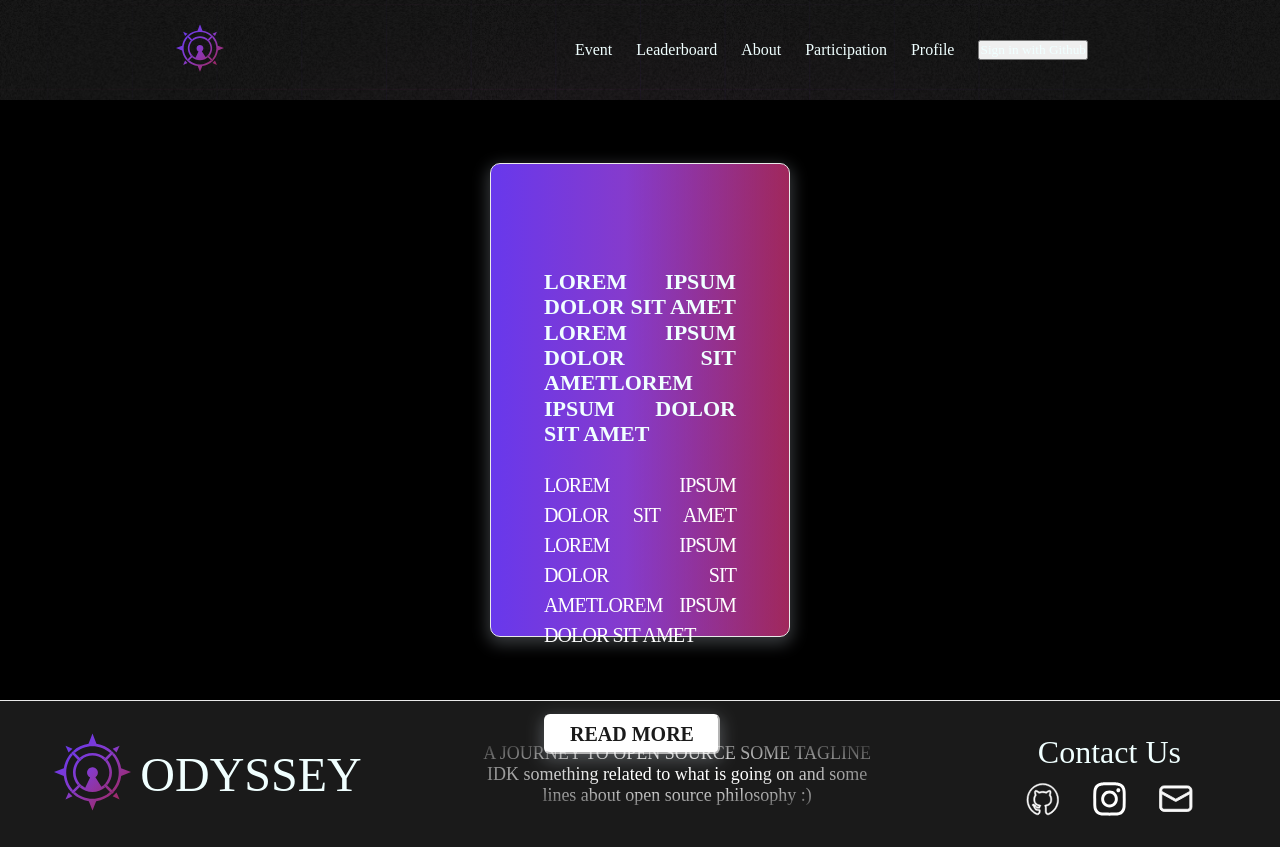
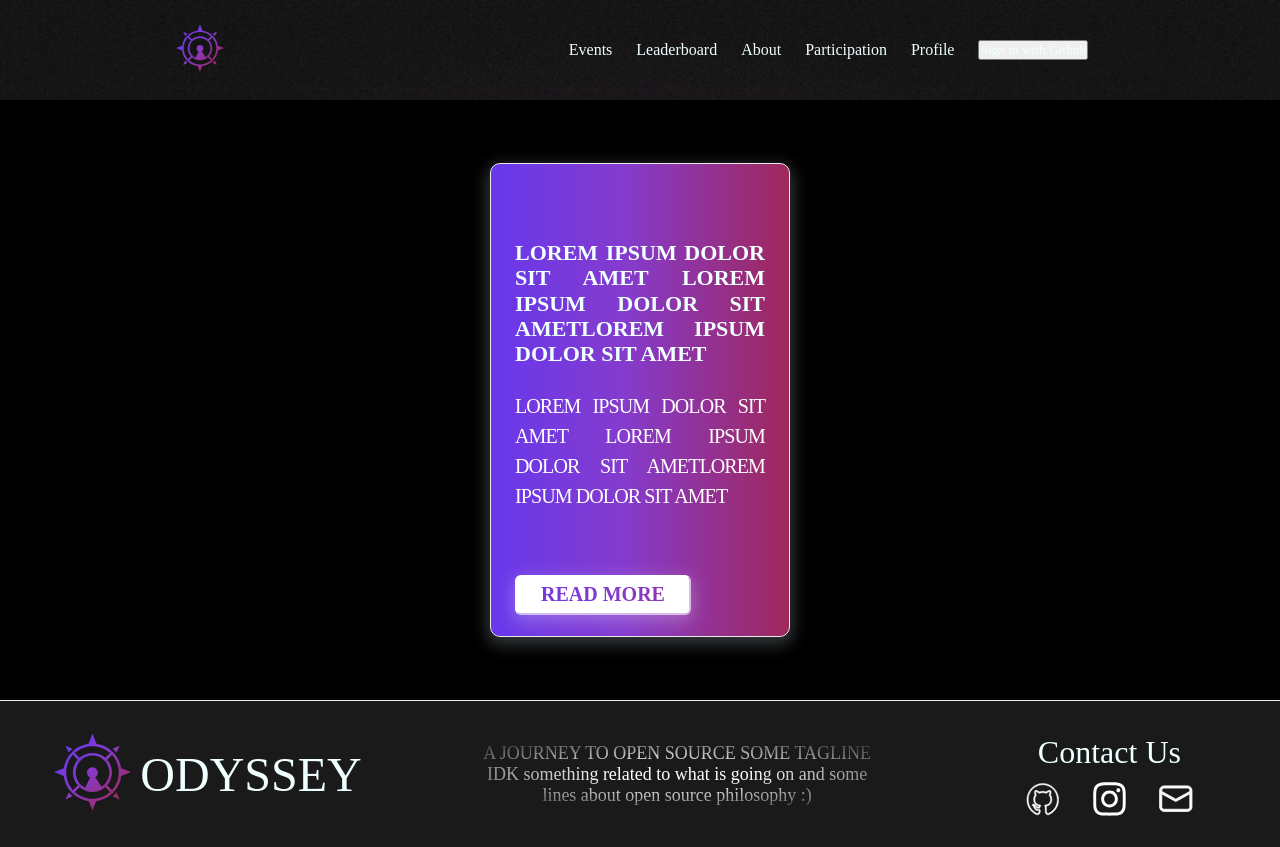
Before and after one commit to sdslabs/odyssey, a Next.js app in the folder frontend/: page /events in a window 1280 px wide. Built offline with nearby package versions, Linux system fonts and the light colour scheme; no server answers; a web font is replaced by a local one.

Commit message:
Fixes sass directory structures

```diff
--- a/frontend/components/Navbar.js
+++ b/frontend/components/Navbar.js
@@ -4,7 +4,7 @@ import NavItem from "./NavItem";
 import { signIn, signOut, useSession, SessionProvider } from "next-auth/react";
 
 const MENU_LIST = [
-  { text: "Event", href: "/event" },
+  { text: "Events", href: "/events" },
   { text: "Leaderboard", href: "/leaderboard" },
   { text: "About", href: "/about" },
   { text: "Participation", href: "/participation" },
--- a/frontend/pages/about/index.js
+++ b/frontend/pages/about/index.js
@@ -3,7 +3,6 @@ export default function Home() {
   return (
     <div className="center">
       <MemberCards imgsource={'/ok.jpg'} name="urmom"/>
-      <h2>Home Page</h2>
     </div>
   );
 }
--- a/frontend/styles/Card.module.scss
+++ /dev/null
@@ -1,55 +0,0 @@
-.card {
-    box-shadow: 0px 0.3rem 1rem 0.15rem rgba(221, 230, 243, 0.25);
-    background: linear-gradient(90deg, rgba(104, 56, 236, 0.5) 0%, rgba(233, 69, 96, 0.5) 100%), linear-gradient(90deg, #6838EC 45.31%, #570A57 100%);
-    border-radius: 1rem;
-    border: 0.15rem solid rgba(233, 69, 96, 0.8);
-    box-sizing: border-box;
-    width: 22.6875rem;
-    height: 29.615625rem;
-    border-color: #FFFFFF;
-  }
-
-  .card__container{
-    padding: 1.8125rem;
-  }
-
-  .card__container h4{
-    font-style: normal;
-    font-weight: 400;
-    font-size: 1.375rem;
-    line-height: 115.8%;
-    text-align: justify;
-    text-transform: uppercase;
-    color: #FFFFFF;
-    padding-top: 3.25rem;
-  }
-
-  .card__container p{
-    font-style: normal;
-    font-weight: 400;
-    font-size: 1.125rem;
-    line-height: 135.3%;
-    display: flex;
-    align-items: center;
-    text-align: justify;
-    letter-spacing: -0.045em;
-    text-transform: uppercase;
-    color: #FFFFFF;
-    padding-top: 1.5rem;
-    padding-bottom: 4rem;
-  }
-
-  .card__container button{
-    width: 11rem;
-    height: 2.5rem;
-    font-size: 1.25rem;
-    background: #FFFFFF;
-    box-shadow: 0px 0.3rem 1rem 0.15rem rgba(221, 230, 243, 0.25);
-    border-radius: 0.375rem;
-    border-color: #FFFFFF;
-    color: #000;
-    font-weight: bold;
-    mix-blend-mode: screen;
-    display: block;
-    text-transform: uppercase;
-  }
--- a/frontend/styles/Card.scss
+++ /dev/null
@@ -1,56 +0,0 @@
-.card {
-    box-shadow: 0px 0.3rem 1rem 0.15rem rgba(221, 230, 243, 0.25);
-    /*effects - transition: 0.3s;*/
-    background: linear-gradient(90deg, rgba(104, 56, 236, 0.5) 0%, rgba(233, 69, 96, 0.5) 100%), linear-gradient(90deg, #6838EC 45.31%, #570A57 100%);
-    border-radius: 1rem;
-    border: 0.15rem solid rgba(233, 69, 96, 0.8);
-    box-sizing: border-box;
-    width: 22.6875rem;
-    height: 29.615625rem;
-    border-color: #FFFFFF;
-  }
-
-  .card__container{
-    padding: 1.8125rem;
-  }
-
-  .card__container h4{
-    font-style: normal;
-    font-weight: 400;
-    font-size: 1.375rem;
-    line-height: 115.8%;
-    text-align: justify;
-    text-transform: uppercase;
-    color: #FFFFFF;
-    padding-top: 3.25rem;
-  }
-
-  .card__container p{
-    font-style: normal;
-    font-weight: 400;
-    font-size: 1.125rem;
-    line-height: 135.3%;
-    display: flex;
-    align-items: center;
-    text-align: justify;
-    letter-spacing: -0.045em;
-    text-transform: uppercase;
-    color: #FFFFFF;
-    padding-top: 1.5rem;
-    padding-bottom: 4rem;
-  }
-
-  .card__container button{
-    width: 11rem;
-    height: 2.5rem;
-    font-size: 1.25rem;
-    background: #FFFFFF;
-    box-shadow: 0px 0.3rem 1rem 0.15rem rgba(221, 230, 243, 0.25);
-    border-radius: 0.375rem;
-    border-color: #FFFFFF;
-    color: #000;
-    font-weight: bold;
-    mix-blend-mode: screen;
-    display: block;
-    text-transform: uppercase;
-  }
--- a/frontend/styles/globals.scss
+++ b/frontend/styles/globals.scss
@@ -1,8 +1,8 @@
-@import "Card";
+@import "./modules/Card.scss";
 @import url('https://fonts.googleapis.com/css2?family=Work+Sans:wght@400;500;700&display=swap');
-@import 'Home.module';
-@import "./components/timeline";
-@import "./components/footer.scss";
+@import './modules/Home.scss';
+@import "./modules/timeline.scss";
+@import "./modules/footer.scss";
 
 * {
   margin: 0;
--- /dev/null
+++ b/frontend/styles/modules/Card.scss
@@ -0,0 +1,51 @@
+.card {
+  box-shadow: 0px 0.3rem 1rem 0.15rem rgba(221, 230, 243, 0.25);
+  background: linear-gradient(90deg, rgba(104, 56, 236, 0.5) 0%, rgba(233, 69, 96, 0.5) 100%), linear-gradient(90deg, #6838EC 45.31%, #570A57 100%);
+  border-radius: 1rem;
+  border: 0.15rem solid rgba(233, 69, 96, 0.8);
+  box-sizing: border-box;
+  width: 22.6875rem;
+  height: 29.615625rem;
+  border-color: #FFFFFF;
+}
+
+.card__container h4{
+  font-style: normal;
+  font-weight: 400;
+  font-size: 1.375rem;
+  line-height: 115.8%;
+  text-align: justify;
+  text-transform: uppercase;
+  color: #FFFFFF;
+  padding-top: 3.25rem;
+}
+
+.card__container p{
+  font-style: normal;
+  font-weight: 400;
+  font-size: 1.125rem;
+  line-height: 135.3%;
+  display: flex;
+  align-items: center;
+  text-align: justify;
+  letter-spacing: -0.045em;
+  text-transform: uppercase;
+  color: #FFFFFF;
+  padding-top: 1.5rem;
+  padding-bottom: 4rem;
+}
+
+.card__container button{
+  width: 11rem;
+  height: 2.5rem;
+  font-size: 1.25rem;
+  background: #FFFFFF;
+  box-shadow: 0px 0.3rem 1rem 0.15rem rgba(221, 230, 243, 0.25);
+  border-radius: 0.375rem;
+  border-color: #FFFFFF;
+  color: #000;
+  font-weight: bold;
+  mix-blend-mode: screen;
+  display: block;
+  text-transform: uppercase;
+}
```
Also changed, not shown: frontend/styles/modules/Home.scss (renamed from frontend/styles/Home.module.scss), frontend/styles/modules/footer.scss (renamed from frontend/styles/components/footer.scss), frontend/styles/modules/timeline.scss (renamed from frontend/styles/components/timeline.scss).
